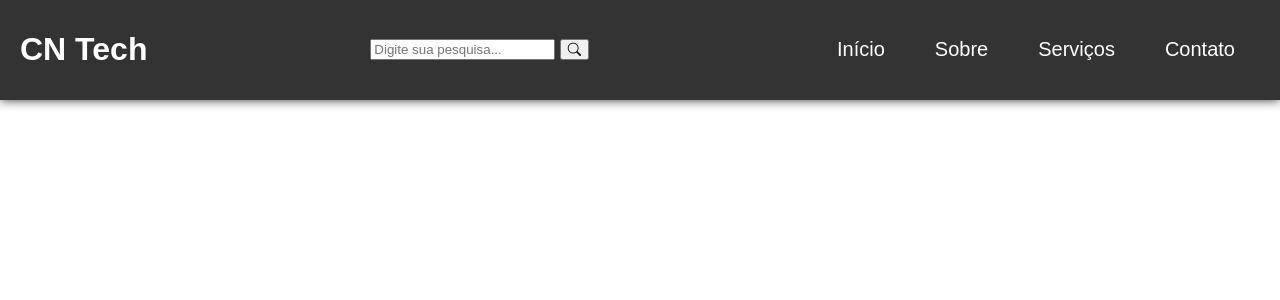
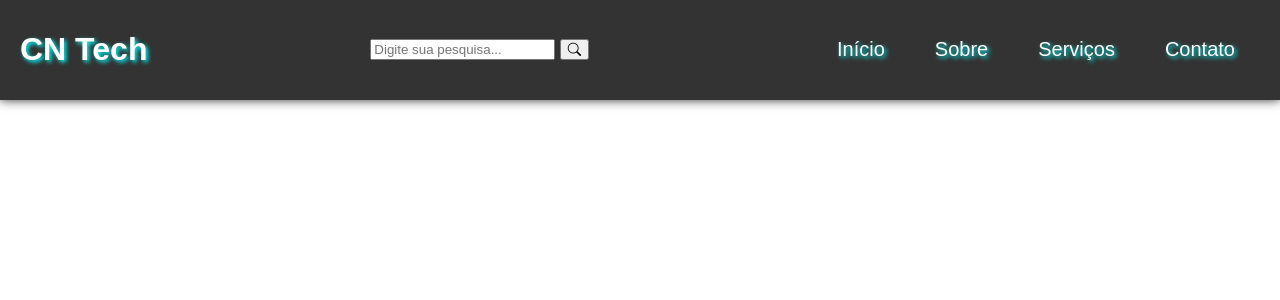
Before and after one commit to CristyanBernardo/Projeto1, a PHP site: page / in a window 1280 px wide. Shown: the top 300 px of the page. Run offline with PHP 8.4, Linux system fonts and the light colour scheme.

Commit message:
Home page

```diff
--- a/Projeto 1/style.css
+++ b/Projeto 1/style.css
@@ -14,6 +14,7 @@ header {
     background-color: #333;
     box-shadow: 0px 0px 10px #333;
     color: #fff;
+    text-shadow: 2px 2px 4px aqua ;
   }
 
   /* Logo do header */
@@ -26,7 +27,6 @@ header {
   header h1:hover{
     transform: scale(0.9);
     color: aqua;
-    border-color: aqua;
   }
 
   header a{
@@ -69,6 +69,7 @@ header {
 
   nav ul li {
     text-align: center;
+
   }
 
   nav ul li a {
```
